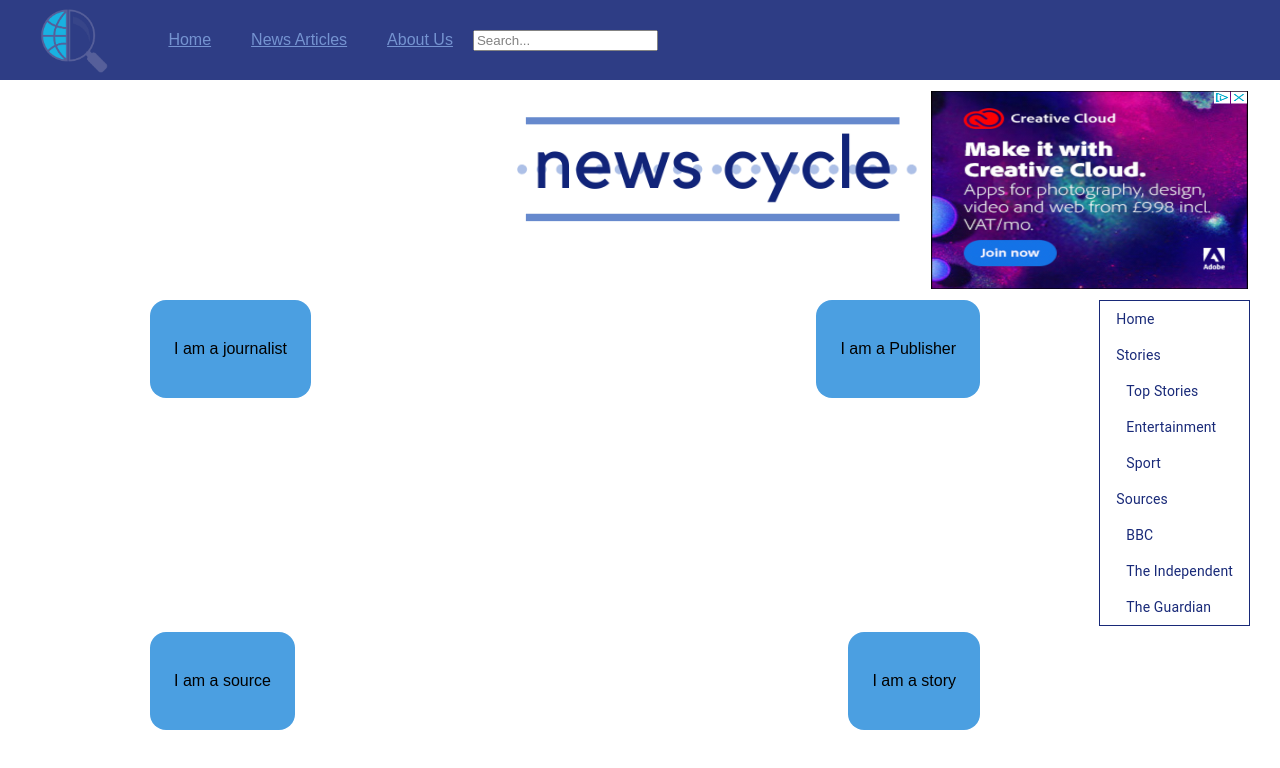
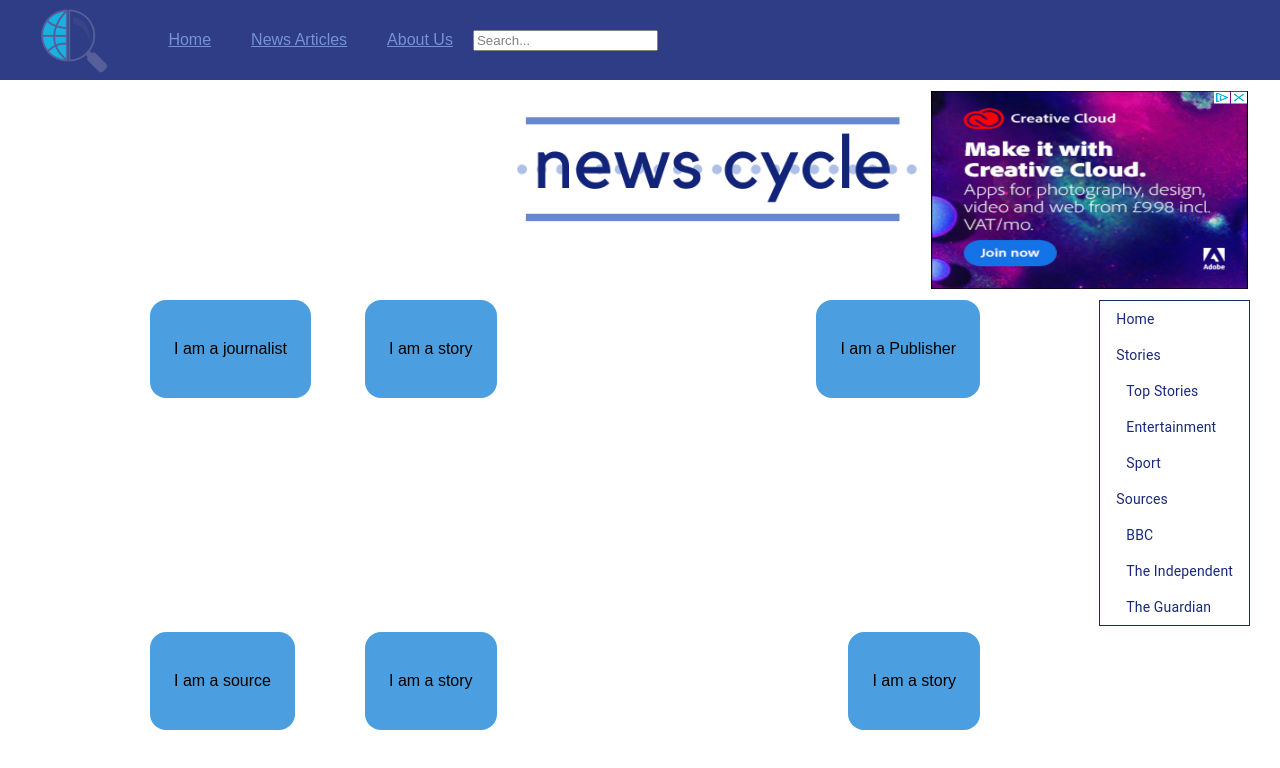
Before and after one commit to arocks9206/News-Aggregator-Frontend, a React (Create React App) app: page / in a window 1280 px wide. Shown: the top 768 px of the page. Built offline with nearby package versions, Linux system fonts and the light colour scheme.

Commit message:
adds two more news container place holders & creates better alignment to work from when actual data pulled through

```diff
--- a/src/containers/NewsContainer.js
+++ b/src/containers/NewsContainer.js
@@ -16,6 +16,8 @@ class NewsContainer extends Component {
         <div class="item item-2"> <PublisherList/> </div>
         <div class="item item-3"> <SourceList/> </div>
         <div class="item item-4"> <StoryList/> </div>
+        <div class="item item-5"> <StoryList/> </div>
+        <div class="item item-6"> <StoryList/> </div>
       </div>
     );
   }
--- a/src/index.css
+++ b/src/index.css
@@ -173,6 +173,24 @@ header {
   right: 300px;
 }
 
+.item-5 {
+  grid-column: 3 / span 1;
+  grid-row: third-line / 4;
+  position: fixed;
+  bottom: 70px;
+  left: 365px;
+  align-self: center;
+}
+
+.item-6 {
+  grid-column: 4 / span 1;
+  grid-row: fourth-line / 4;
+  position: fixed;
+  top: 300px;
+  left: 365px;
+  align-self: center;
+}
+
 #wrapper {
   height: 100%;
   width: 100%;
```
